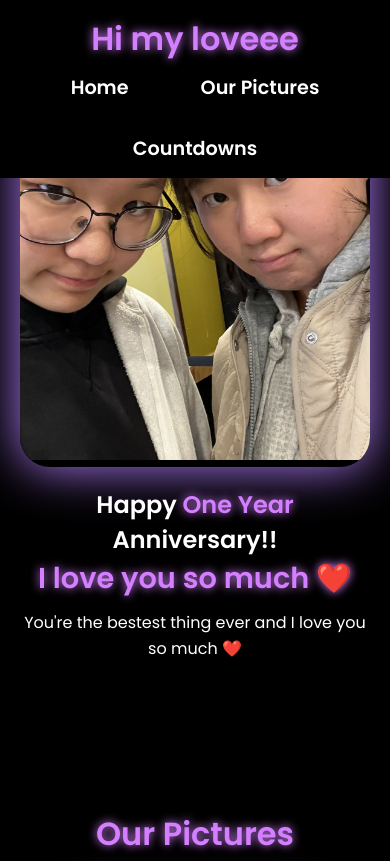
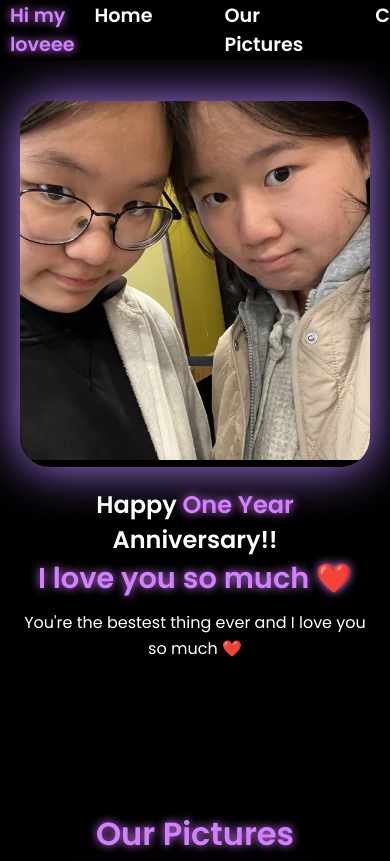
Before and after one commit to rachelchen0714/ilovemygirlfriend, a plain HTML site: page index.html in a window 390 px wide. Shown: the top 861 px of the page. Drawn offline with Linux system fonts and the light colour scheme.

Commit message:
Update index.html

```diff
--- a/index.html
+++ b/index.html
@@ -263,20 +263,28 @@
 
             /* Navbar stacked */
             nav {
-                height: auto;
-                padding: 15px 0;
+                height: 60px;
+                padding: 0 10px;
             }
 
             .nav-container {
-                flex-direction: column;
-                gap: 10px;
+                flex-direction: row;
+                justify-content: space-between;
+                align-items: center;
+            }
+
+            .logo {
+                font-size: 1.2rem;
             }
 
             .links {
                 display: flex;
-                flex-wrap: wrap;
-                justify-content: center;
-                gap: 10px;
+                gap: 12px;
+            }
+
+            .links a {
+                font-size: 0.85rem;
+                margin: 0;
             }
 
             /* Main Section */
```
